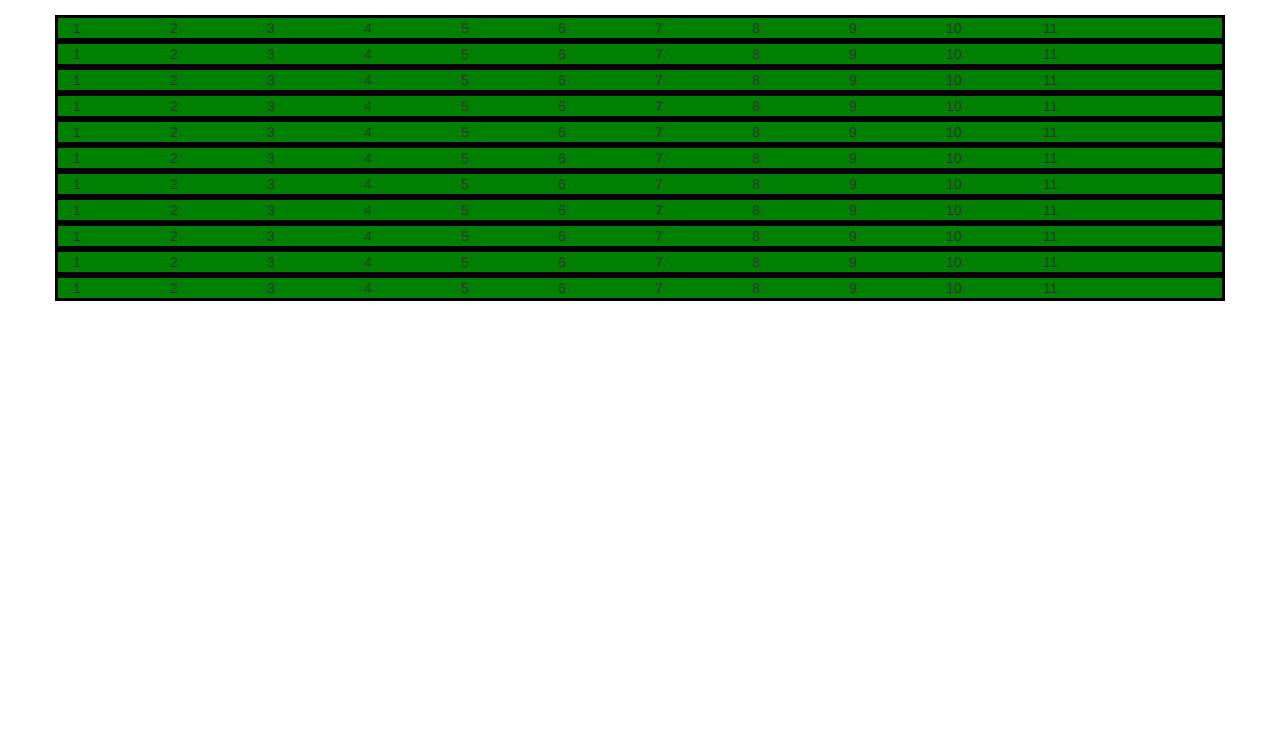
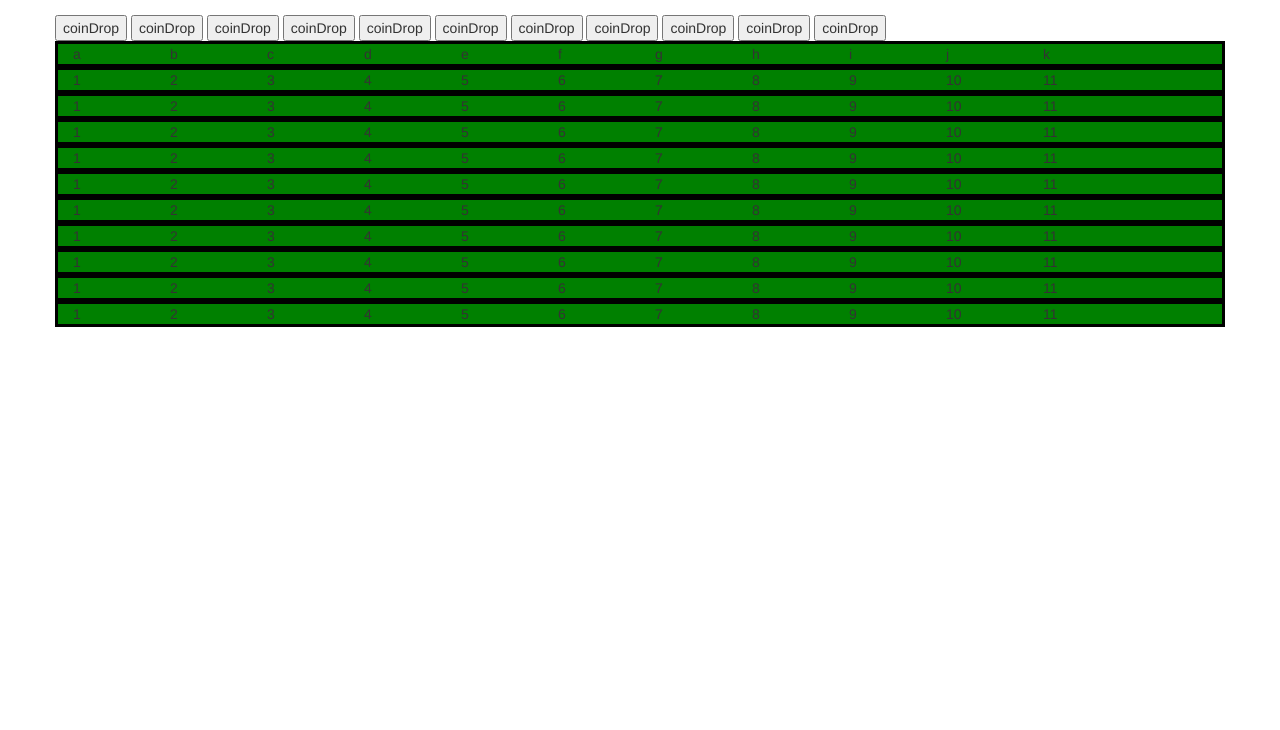
Before and after one commit to Tev2119/Sparta_global_connect4game, a plain HTML site: page Sparta_global_connect4game-developer/index.html in a window 1280 px wide. Shown: the part 70-800 px from the top of the page. Drawn offline with nearby package versions, Linux system fonts and the light colour scheme.

Commit message:
version1

```diff
--- a/Sparta_global_connect4game-developer/css/style.css
+++ b/Sparta_global_connect4game-developer/css/style.css
@@ -1,22 +1,27 @@
 .grid-container {
   display: inline-grid;
   grid-template-columns: auto auto auto auto;
-  background-color: #2196F3;
+  background-color: red;
   padding: 10px;
 }
 
-.grid_square {
+.navbar {
   text-align: center;
-	width: 60px;
-  height: 50px;
-  background-color: red;
+  background-color: orange;
 }
 
-.square {
-  background-color: blue;
-  border: 1px solid black;
-}
+
 #grid{
   background-color: green;
-  border: solid black
+  border-style: solid;
+  border: solid black;
+  min-width: 70%;
+  height: 60%;
 }
+.button{
+  width: 20%;
+  border-style: solid;
+  border: solid black;
+  min-width: 100%;
+  height: 30%;
+}
--- a/Sparta_global_connect4game-developer/index.html
+++ b/Sparta_global_connect4game-developer/index.html
@@ -6,46 +6,64 @@
 	<link rel="stylesheet" type="text/css" href="css/style.css">
 </head>
 <body>
-	<div class="container">
 		<div class="navbar">
 			<div class="game_info">
 				<div class="col-md-6" id="playerCount"><h2>player:</h2></div>
 				<div class="col-md-6" id="wins"><h2>Wins:</h2></div>
 			</div>
 		</div>
+
+<div class="container">
+	<div class="row">
+		<div class="col-lg-12-offset-1">
+			<button type="button" name="coinDrop">coinDrop</button>
+			<button type="button" name="cooinDrop">coinDrop</button>
+			<button type="button" name="cooinDrop">coinDrop</button>
+			<button type="button" name="cooinDrop">coinDrop</button>
+			<button type="button" name="cooinDrop">coinDrop</button>
+			<button type="button" name="cooinDrop">coinDrop</button>
+			<button type="button" name="cooinDrop">coinDrop</button>
+			<button type="button" name="cooinDrop">coinDrop</button>
+			<button type="button" name="cooinDrop">coinDrop</button>
+			<button type="button" name="cooinDrop">coinDrop</button>
+			<button type="button" name="cooinDrop">coinDrop</button>
+		</div>
 	</div>
-<div class="container">
-	<div class="gameboard">
+		<div class="gameboard">
 		<div class="row" id="grid">
+
 			<div class="col-md-1">
-				1
+				a
 			</div>
 			<div class="col-md-1">
-				2
+				b
 			</div>
 			<div class="col-md-1">
-				3
+				c
 			</div>
 			<div class="col-md-1">
-				4
-			</div><div class="col-md-1">
-				5
+				d
 			</div>
 			<div class="col-md-1">
-				6
-			</div><div class="col-md-1">
-				7
+				e
 			</div>
 			<div class="col-md-1">
-				8
-			</div><div class="col-md-1">
-				9
+				f
 			</div>
 			<div class="col-md-1">
-				10
+				g
 			</div>
 			<div class="col-md-1">
-				11
+				h
+			</div>
+			<div class="col-md-1">
+				i
+			</div>
+			<div class="col-md-1">
+				j
+			</div>
+			<div class="col-md-1">
+				k
 			</div>
 		</div>
 		<div class="row" id="grid">
--- a/Sparta_global_connect4game-developer/js/main.js
+++ b/Sparta_global_connect4game-developer/js/main.js
@@ -1,6 +1,80 @@
 // alert("im onlione")
 console.dir(document);
+var gameBoard = document.getElementsByClassName('gameboard')
+gameBoard.addeventListner("click", dropCoin(){
+  for(var i=0; i<buttons.length; i++)
+});
 
+
+
+
+
+
+
+
+
+
+
+
+
+
+
+
+
+
+
+
+
+
+
+
+
+
+
+
+
+
+
+
+
+
+
+
+
+
+
+
+
+
+
+
+
+
+
+
+
+
+
+
+
+
+
+
+
+// rows:10;
+// colums:10;
+// var makeGrid = getElementById('grid')
+// for (var r=0; r<rows; r++){
+//
+// }
+
+
+
+
+
+
+
+/*
 var gridSquare = [
   [0,0],[0,1],[0,2],[0,3],
   [1,0],[1,1],[1,2],[1,3],
```
